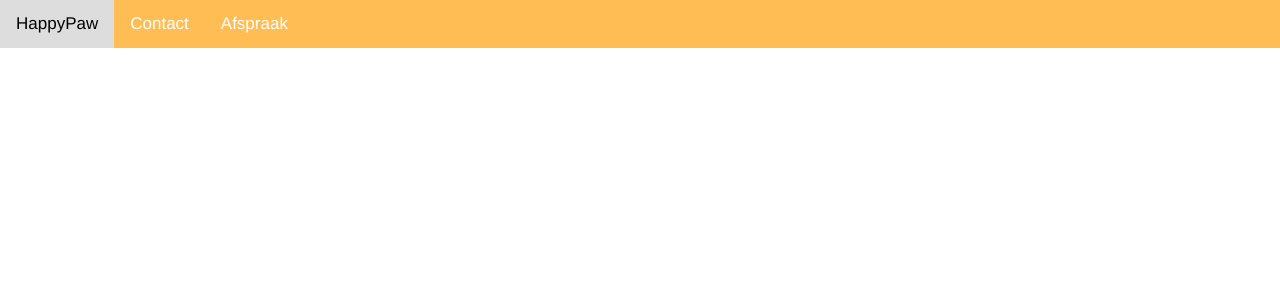
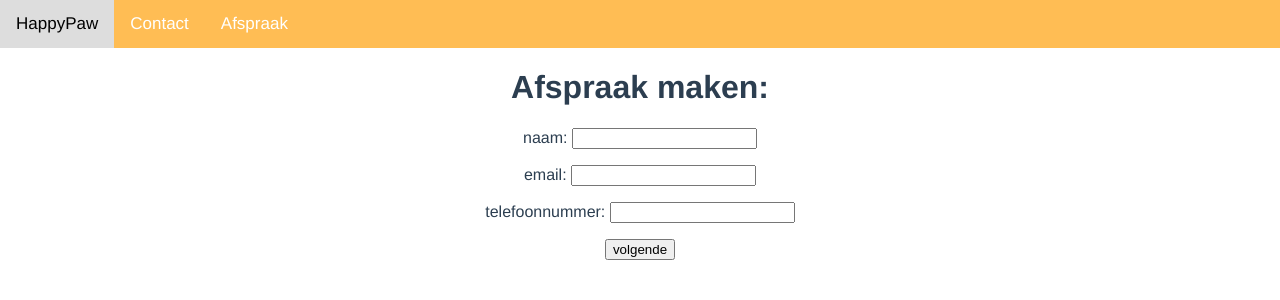
Before and after one commit to Educom-Trainees/educom-dierenartsen, a Vue app: page /afspraak-maken in a window 1280 px wide. Shown: the top 300 px of the page. Built offline with nearby package versions, Linux system fonts and the light colour scheme.

Commit message:
Added initial content

```diff
--- a/src/views/AfspraakMakenView.vue
+++ b/src/views/AfspraakMakenView.vue
@@ -1,3 +1,15 @@
 <template>
+    <div class="planning">
+      <h1>Afspraak maken:</h1>
+      <form>
+        <p>naam: <input type="text"></p>
+        <p>email: <input type="text"></p>
+        <p>telefoonnummer: <input type="text"></p>
+      </form>
+      <button>volgende</button>
+    </div>
+  </template>
 
-</template>
+  <script>
+
+  </script>
```
